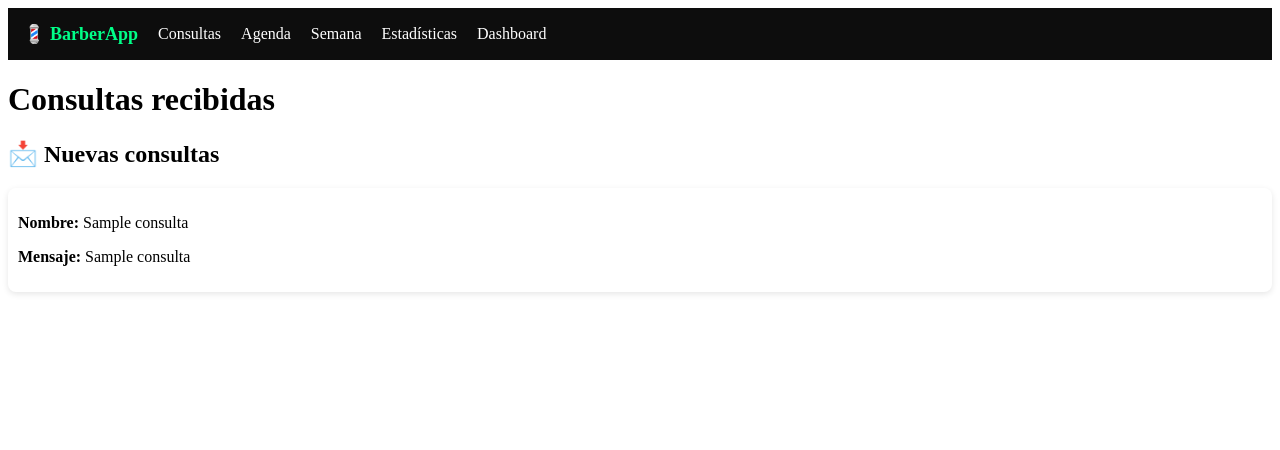
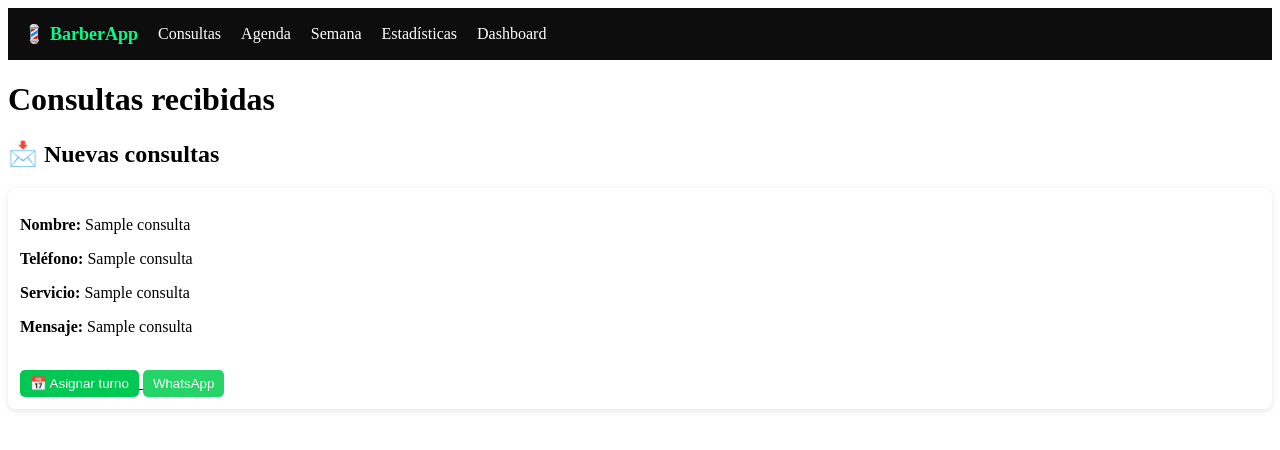
Before and after one commit to alemagnomolina-source/Barberia_app, a Flask app: template templates/consultas.html in a window 1280 px wide. Shown: the top 450 px of the page. Run offline with Flask 3, Linux system fonts and the light colour scheme; the template is opened without the code that fills it: most values are stand-ins (such as "Sample title", 1, 10 or a date in 2020).

Commit message:
agrego botones asignar turno y whatsapp

```diff
--- a/templates/consultas.html
+++ b/templates/consultas.html
@@ -27,9 +27,28 @@
 {% if consultas %}
 {% for consulta in consultas %}
 
-<div style="box-shadow:0 2px 6px rgba(0,0,0,0.1); padding:10px; margin-bottom:10px; border-radius:8px;">
+<div style="box-shadow:0 2px 6px rgba(0,0,0,0.1); padding:12px; margin-bottom:12px; border-radius:8px;">
+
     <p><strong>Nombre:</strong> {{ consulta[1] }}</p>
-    <p><strong>Mensaje:</strong> {{ consulta[3] }}</p>
+    <p><strong>Teléfono:</strong> {{ consulta[2] }}</p>
+    <p><strong>Servicio:</strong> {{ consulta[3] }}</p>
+    <p><strong>Mensaje:</strong> {{ consulta[4] }}</p>
+
+    <br>
+
+    <a href="/asignar_turno/{{consulta[0]}}">
+        <button style="background:#00c853;color:white;border:none;padding:6px 10px;border-radius:5px;">
+            📅 Asignar turno
+        </button>
+    </a>
+
+    <a target="_blank"
+       href="https://wa.me/549{{consulta[2]}}?text=Hola%20{{consulta[1]}},%20recibimos%20tu%20consulta.%20Podemos%20coordinar%20tu%20turno.">
+        <button style="background:#25D366;color:white;border:none;padding:6px 10px;border-radius:5px;">
+            WhatsApp
+        </button>
+    </a>
+
 </div>
 
 {% endfor %}
```
